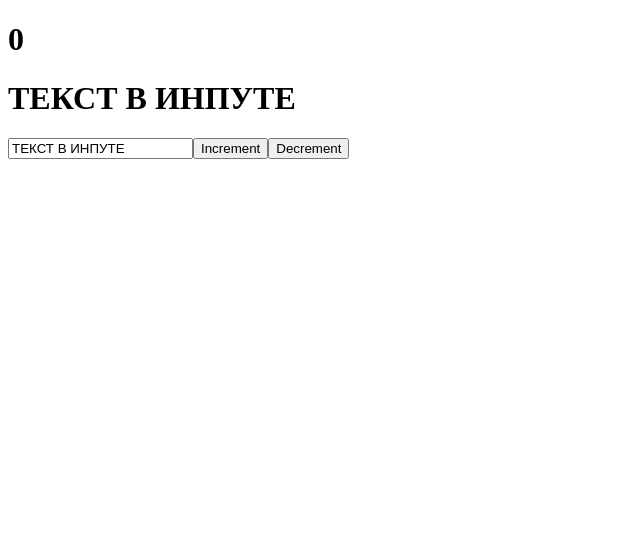
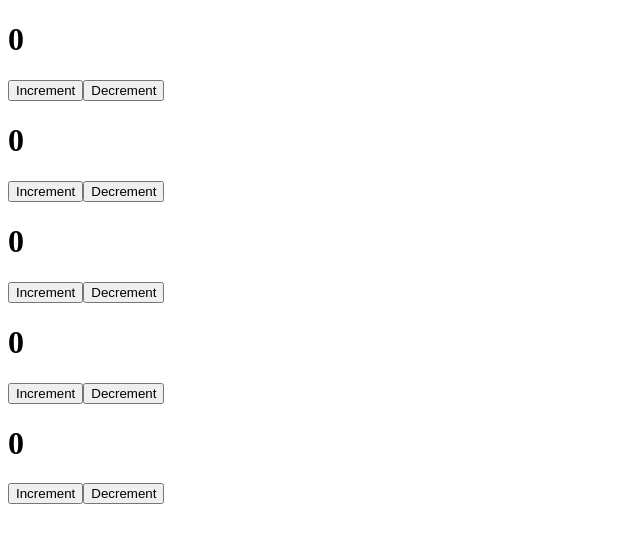
Before and after one commit to weboson/-react-course-UlbiTV, a React (Create React App) app: page / in a window 1280 px wide. Shown: the top 542 px of the page, without its empty margins (0-640 px from the left). Built offline with nearby package versions, Linux system fonts and the light colour scheme.

Commit message:
function component

```diff
--- a/src/App.js
+++ b/src/App.js
@@ -1,36 +1,15 @@
-// 'react' импортируем в каждый файл, где создается компонент
-// использую хук useState
 import React, {useState} from 'react';
+import Counter from './components/Counter';
 
 function App() {
-//[имя переменной, имя метода (любое), которое изменяет значение переменной] = useState(значение по-умолчанию)
-  const [likes, setLikes] = useState(0);
-// МОЖНО ИСПОЛЬЗОВАТЬ НЕСКОЛЬКО ХУКОВ ПОДРЯД
-  const [value, setValue] = useState('ТЕКСТ В ИНПУТЕ');
-
-
-  function increment() {
-    setLikes(likes + 1);
-  }
-
-  function decrement() {
-    setLikes(likes - 1);
-  }
 
   return (
     <div className="App">
-      <h1>{likes}</h1>
-      <h1>{value}</h1>
-
-      <input
-        type="text"
-        value={value}
-     // onChange={event => event.target.value} // такое пишется в нативном JS
-        onChange={event => setValue(event.target.value)} // а так пишется изменяющее состояние в react
-      />
-
-      <button onClick={increment}>Increment</button>
-      <button onClick={decrement}>Decrement</button>
+      <Counter/>
+      <Counter/>
+      <Counter/>
+      <Counter/>
+      <Counter/>
     </div>
   );
 }
--- /dev/null
+++ b/src/components/Counter.jsx
@@ -0,0 +1,24 @@
+import React, {useState} from 'react';
+
+const Counter = () => {
+    const [count, setCount] = useState(0);
+
+    function increment() {
+        setCount(count + 1);
+    }
+
+    function decrement() {
+        setCount(count - 1);
+    }
+
+    return (
+        <div>
+            <h1>{count}</h1>
+            <button onClick={increment}>Increment</button>
+            <button onClick={decrement}>Decrement</button>
+        </div>
+    );
+};
+
+
+export default Counter;
```
